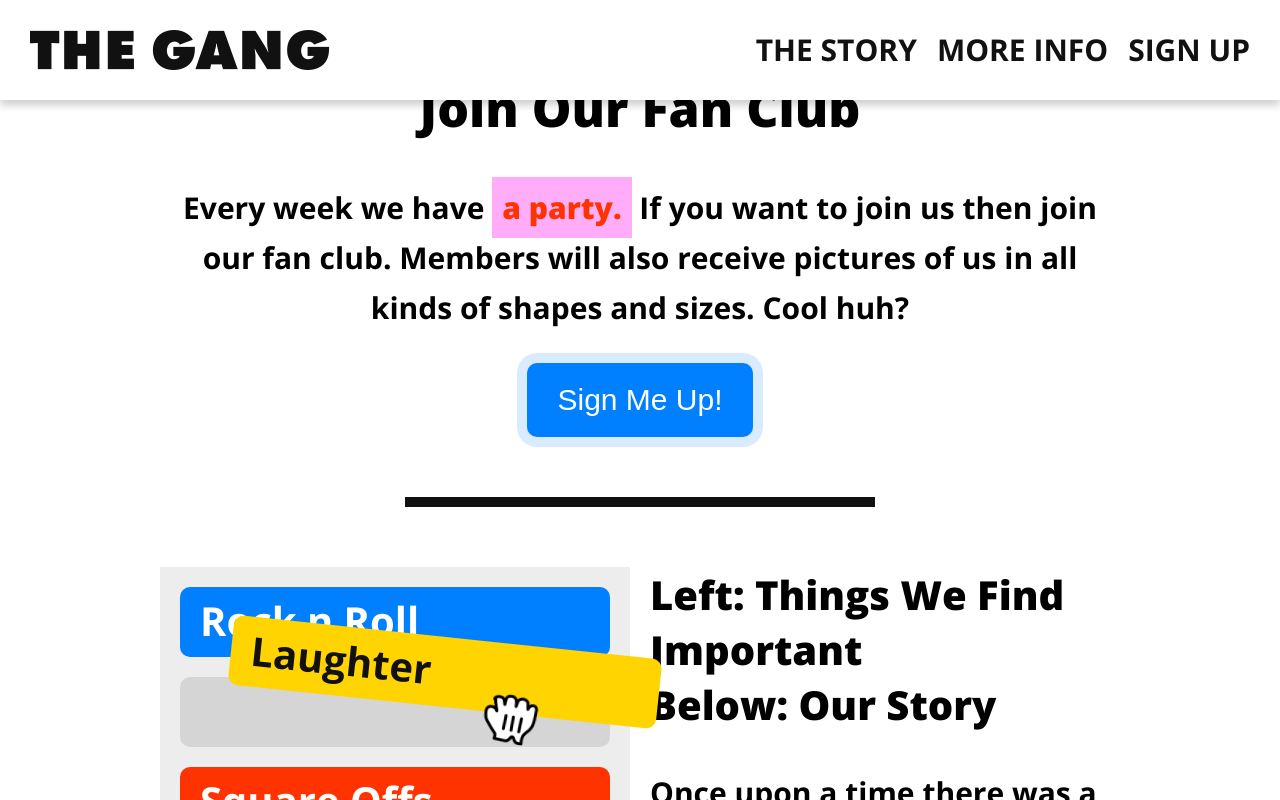
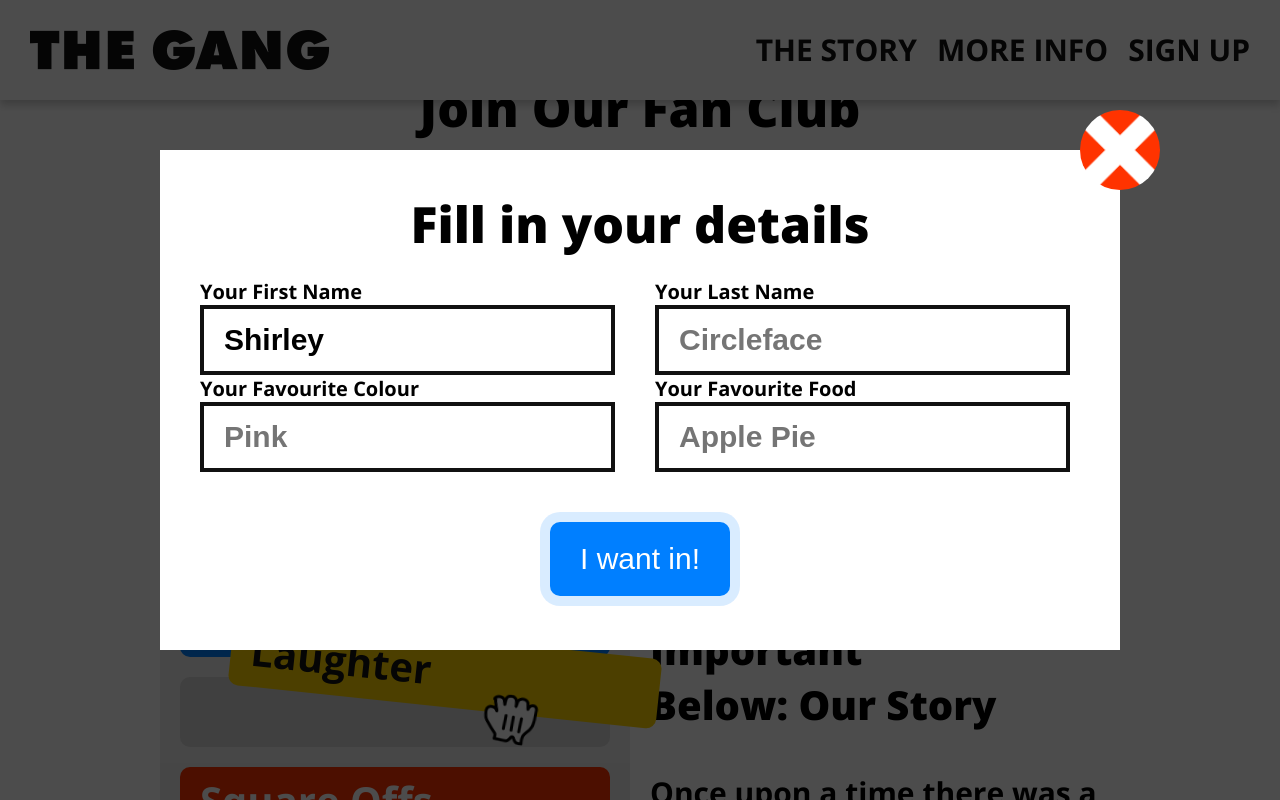
Before and after one commit to bill-i-am-code/the-gang, a plain HTML site: page index.html in a window 1280 px wide. Both pictures are taken after a click on the button "Sign Me Up!". Shown: the part 867-1667 px from the top of the page. Drawn offline with nearby package versions, Linux system fonts and the light colour scheme.

Commit message:
End of lesson 4

```diff
--- a/index.html
+++ b/index.html
@@ -30,7 +30,7 @@
 	 <a href="#" class="logo">The Gang</a>
 	 <ul>
 	 	<li>
- 			<a href="#">Sign Up</a>
+ 			<a href="javascript:()" onclick="showPopup();">Sign Up</a>
  		</li>
 	 	<li>
 	 		<a href="#more-info">More Info</a>
@@ -49,7 +49,7 @@
 		  <h2>Join Our Fan Club</h2>
 		  <a href=""></a>
 		  <p>Every week we have <span class="highlight">a party.</span> If you want to join us then join our fan club. Members will also receive pictures of us in all kinds of shapes and sizes. Cool huh?</p>
-		  <button class="cta">Sign Me Up!</button>
+		  <button class="cta" onclick="showPopup();">Sign Me Up!</button>
 	  </div>
 	</div>
 
@@ -91,11 +91,12 @@
 
 <!-- Pop Up -->
 
-	<div class="popup">
+	<div class="popup" id="popup">
 		<div class="blanket"></div>
 		<div class="content">
 			<h2>Fill in your details</h2>
 			<form action="">
+				<div class="row">
 				  <div class="item">
 				    <label>Your First Name</label>
 				    <input type="text" placeholder="Awesomeface" value="Shirley">
@@ -104,6 +105,8 @@
 				    <label>Your Last Name</label>
 				    <input type="text" placeholder="Circleface">
 				  </div>
+				  </div>
+			  <div class="row">
 				  <div class="item">
 				    <label>Your Favourite Colour</label>
 				    <input type="text" placeholder="Pink">
@@ -112,10 +115,13 @@
 				    <label>Your Favourite Food</label>
 				    <input type="text" placeholder="Apple Pie">
 				  </div>
+			</div>
+			<button class="cta">I want in!</button>
 		</form>
-			<button class="cta">I want in!</button>
-		<button class="close">Close</button>
+		<button class="close" onclick="hidePopup();">Close </button>
 		</div>
 	</div>
+<script src="script.js" type="text/javascript"></script>
+
 </body>
 </html>
--- /dev/null
+++ b/script.js
@@ -0,0 +1,11 @@
+console.log('hey there')
+
+function showPopup () {
+	var popup = document.getElementById('popup');
+	popup.classList.add('show')
+}
+
+function hidePopup () {
+	var popup = document.getElementById('popup');
+	popup.classList.remove('show')
+}
--- a/style.css
+++ b/style.css
@@ -249,9 +249,98 @@ footer a{
 color: rgba(0,0,0,.4);
 }
 
+.popup{
+	display: none;
+	position: fixed;
+	top: 0;
+	bottom: 0;
+	left: 0;
+	right: 0;
+	z-index: 2;
+}
+.popup.show{
+	display:block;
+}
 
 
 
-.popup{
-	display:none;
+
+.popup .blanket{
+	background-color: rgba(0,0,0,.7);
+	position:absolute;
+	top: 0;
+	bottom: 0;
+	left: 0;
+	right: 0;
 }
+
+.popup .content{
+	box-sizing: border-box;
+	padding: 30px 40px;
+	position:absolute;
+	width: 960px;
+	height: 500px;
+	top:50%;
+	margin-top:-250px;
+	background-color: white;
+	text-align: center;
+	left:50%;
+	margin-left: -480px;
+}
+.popup .close{
+	width: 80px;
+	height: 80px;
+	background: #ff3300 url(img/close.png) no-repeat center center;
+	background-size: 100%;
+	position:absolute;
+	top:-40px;
+	right: -40px;
+	border-radius: 50%;
+	border:none;
+	outline: none;
+	overflow: hidden;
+	text-indent: -999px;
+	cursor:pointer;
+
+}
+.popup h2 {
+margin: 10px 0 20px;
+}
+.popup .cta {
+margin: 50px 0 0 0px;
+}
+
+
+.popup .row:after{
+content:'';
+display: table;
+clear: both;
+
+}
+
+.popup .item:first-child{
+	margin-left: 0;
+}
+
+.popup .item{
+	float:left;
+	width:415px;
+	margin-left: 40px;
+	text-align: left;
+}
+
+.popup .item label{
+	display:block;
+	font-size: 20px;
+	font-weight: bold;
+}
+.popup .item input[type='text'] {
+	display:block;
+	font-size: 30px;
+	font-weight: bold;
+	border: 4px solid #111111;
+	height: 70px;
+	box-sizing: border-box;
+	width: 100%;
+	padding: 15px 20px;
+}
```
Lines whose indentation alone changed are shown as unchanged.
